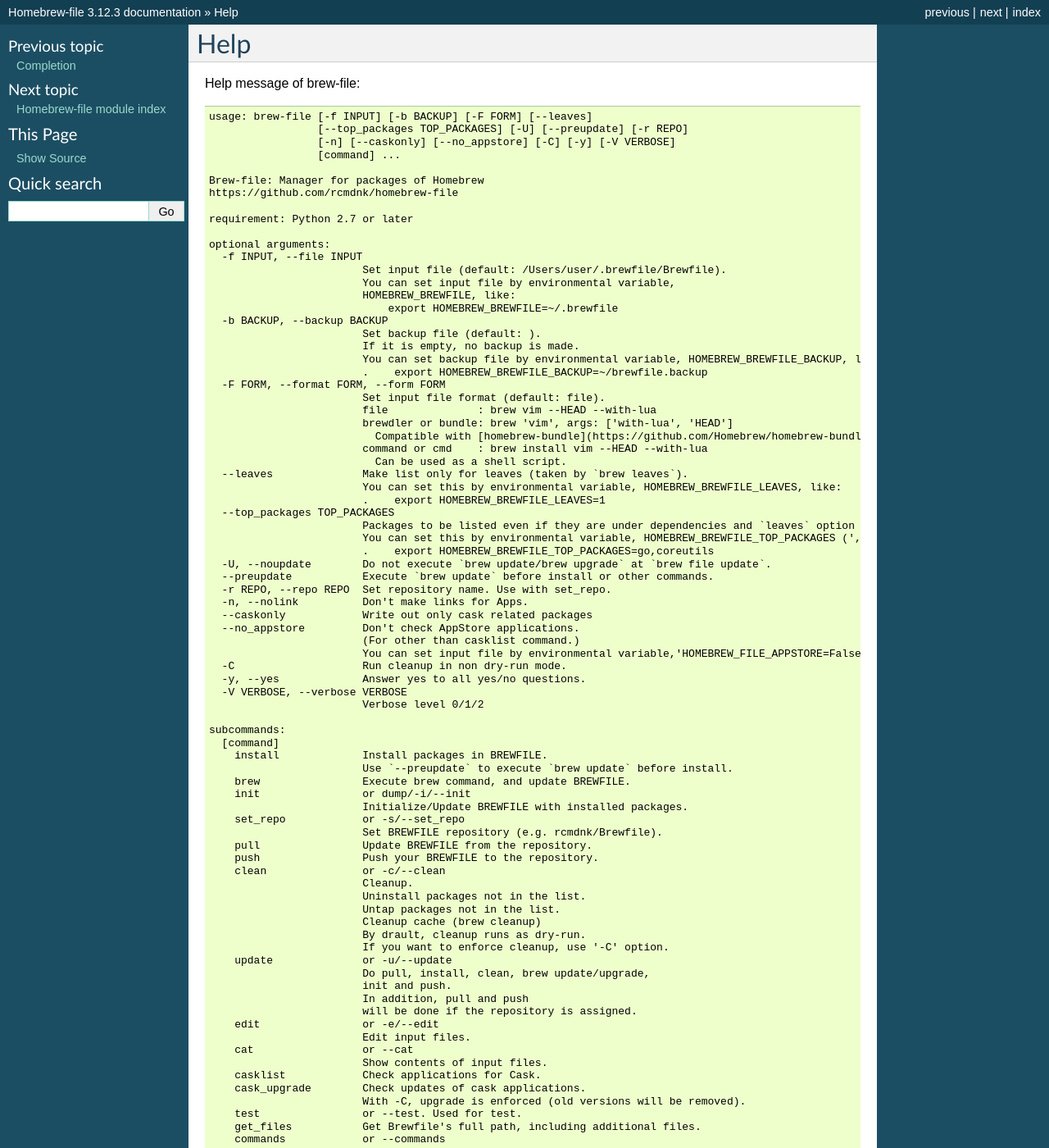
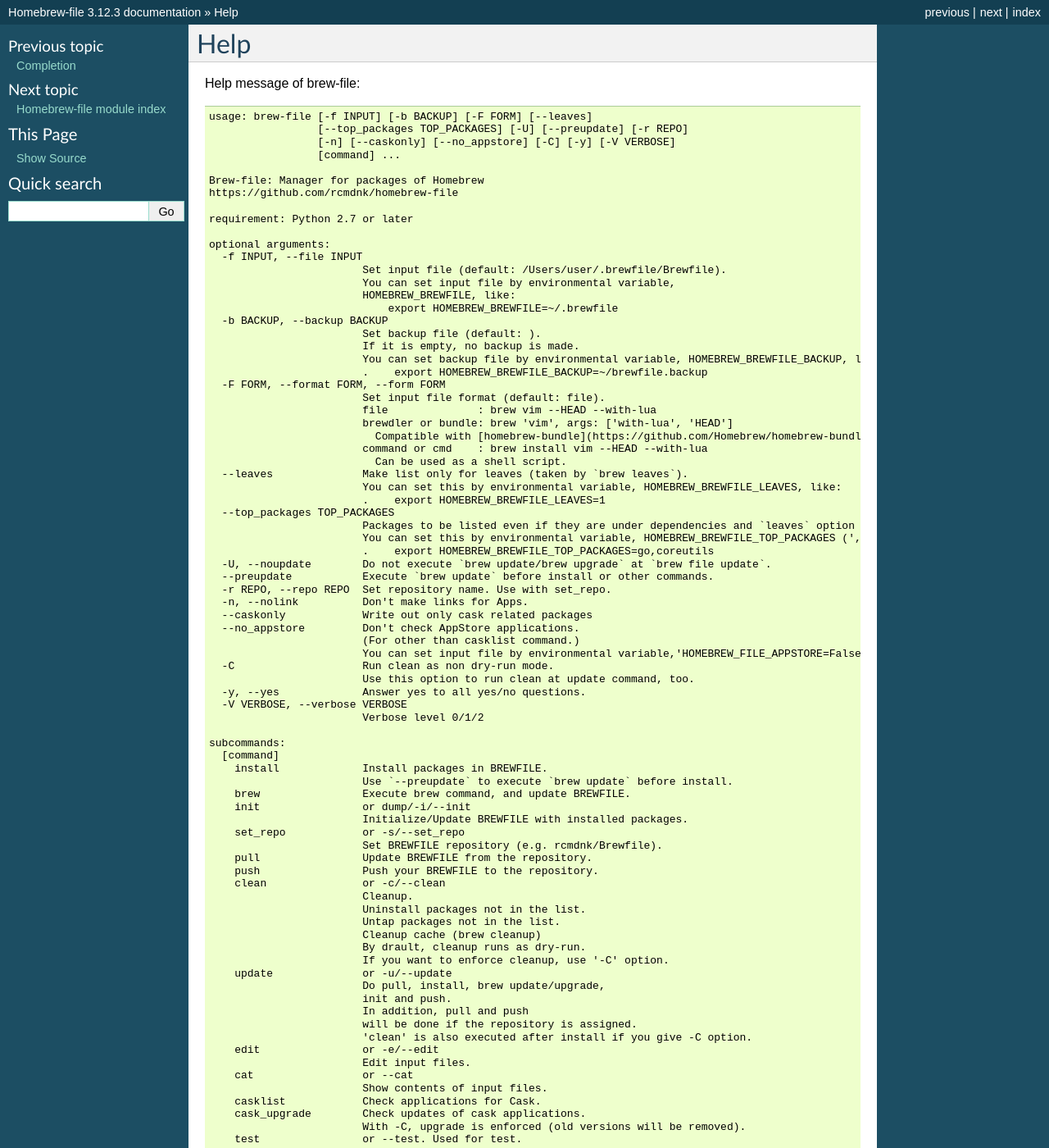
Before and after one commit to rcmdnk/homebrew-file, a Sphinx documentation site: the page built from docs/help.rst, in a window 1280 px wide and 1400 px high. Shown: the whole window at 82% size. Built offline with Sphinx 7.4.7, drawn with Linux system fonts in a browser that asks for light colours; some of the changed text lies outside the part shown.

Commit message:
Changed update command: don't execute clean as deafult, use -C to execute clean

```diff
--- a/docs/help.rst
+++ b/docs/help.rst
@@ -48,7 +48,8 @@
       --no_appstore         Don't check AppStore applications.
                             (For other than casklist command.)
                             You can set input file by environmental variable,'HOMEBREW_FILE_APPSTORE=False'
-      -C                    Run cleanup in non dry-run mode.
+      -C                    Run clean as non dry-run mode.
+                            Use this option to run clean at update command, too.
       -y, --yes             Answer yes to all yes/no questions.
       -V VERBOSE, --verbose VERBOSE
                             Verbose level 0/1/2
@@ -72,10 +73,11 @@
                             By drault, cleanup runs as dry-run.
                             If you want to enforce cleanup, use '-C' option.
         update              or -u/--update
-                            Do pull, install, clean, brew update/upgrade,
+                            Do pull, install, brew update/upgrade,
                             init and push.
                             In addition, pull and push
                             will be done if the repository is assigned.
+                            'clean' is also executed after install if you give -C option.
         edit                or -e/--edit
                             Edit input files.
         cat                 or --cat
```
Also changed, not shown: 1 other file.
